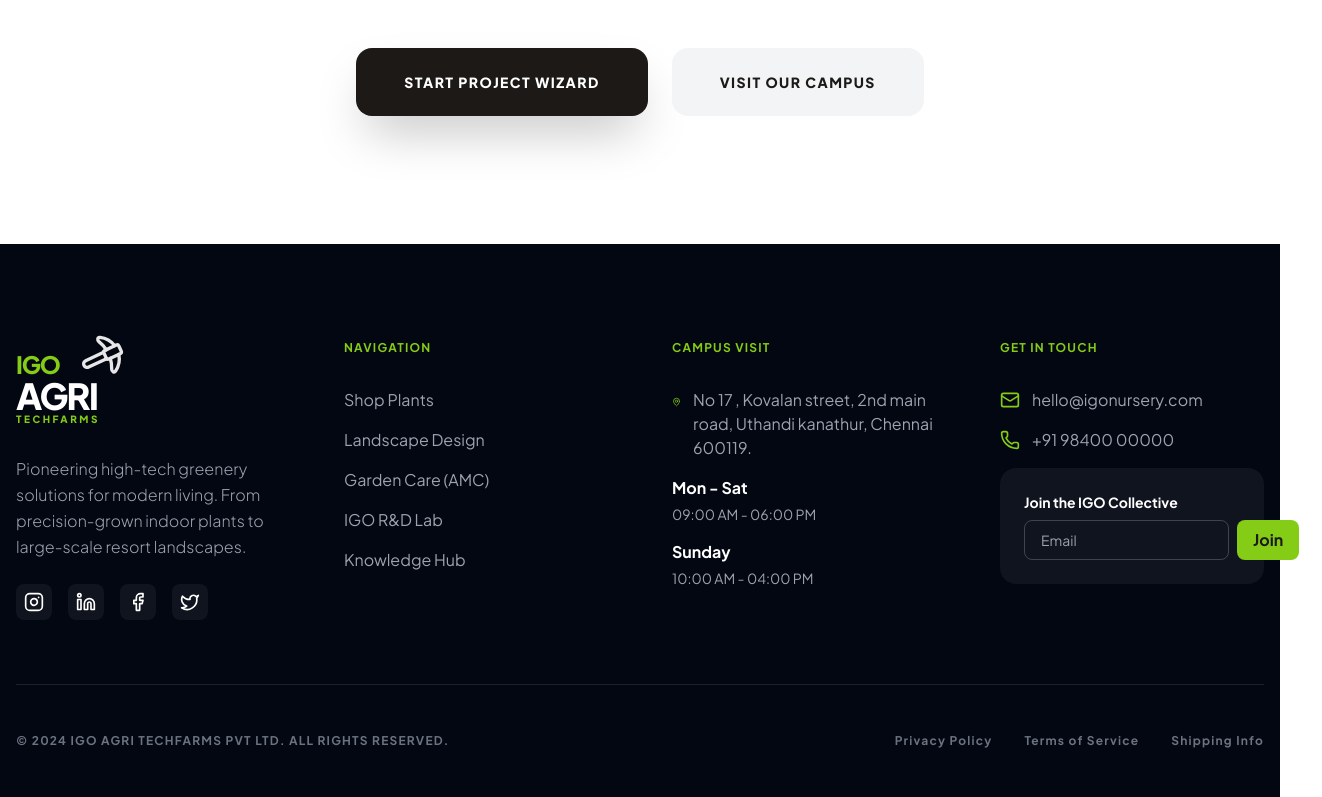
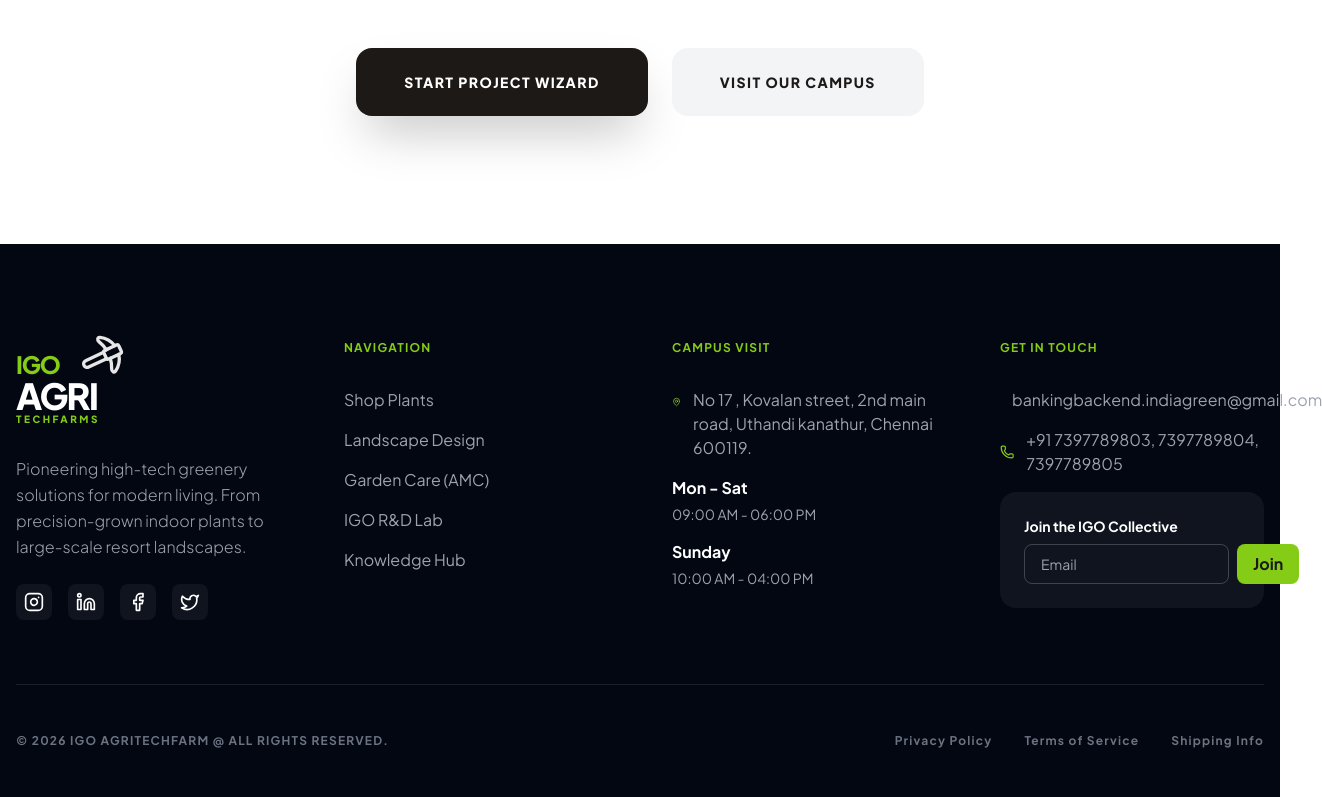
Before and after one commit to Igoagritechfarms/IGONursery, a React (Vite) app: page / in a window 1280 px wide. Shown: the part 4032-4829 px from the top of the page, 1322 px wide, since content can reach past the window. Built offline with nearby package versions, Linux system fonts and the light colour scheme; a web font is replaced by a local one.

Commit message:
Update Footer.tsx

```diff
--- a/components/Footer.tsx
+++ b/components/Footer.tsx
@@ -79,11 +79,11 @@ const Footer: React.FC<FooterProps> = ({ setCurrentPage }) => {
             <ul className="space-y-4 text-gray-400">
               <li className="flex items-center gap-3 hover:text-igo-lime transition-colors cursor-pointer">
                 <Mail className="w-5 h-5 text-igo-lime" />
-                <span>hello@igonursery.com</span>
+                <span>bankingbackend.indiagreen@gmail.com</span>
               </li>
               <li className="flex items-center gap-3 hover:text-igo-lime transition-colors cursor-pointer">
                 <Phone className="w-5 h-5 text-igo-lime" />
-                <span>+91 98400 00000</span>
+                <span>+91 7397789803, 7397789804, 7397789805</span>
               </li>
               <li className="mt-8">
                 <div className="bg-white/5 p-6 rounded-2xl">
@@ -99,7 +99,7 @@ const Footer: React.FC<FooterProps> = ({ setCurrentPage }) => {
         </div>
 
         <div className="pt-12 border-t border-white/10 flex flex-col md:flex-row justify-between items-center gap-4 text-xs text-gray-500 uppercase tracking-widest font-bold">
-          <div>© 2024 IGO AGRI TECHFARMS PVT LTD. ALL RIGHTS RESERVED.</div>
+          <div>© 2026 IGO AGRITECHFARM @ ALL RIGHTS RESERVED.</div>
           <div className="flex gap-8">
             <button onClick={handleNav(Page.Home)} className="hover:text-white transition-colors">Privacy Policy</button>
             <button onClick={handleNav(Page.Home)} className="hover:text-white transition-colors">Terms of Service</button>
```
